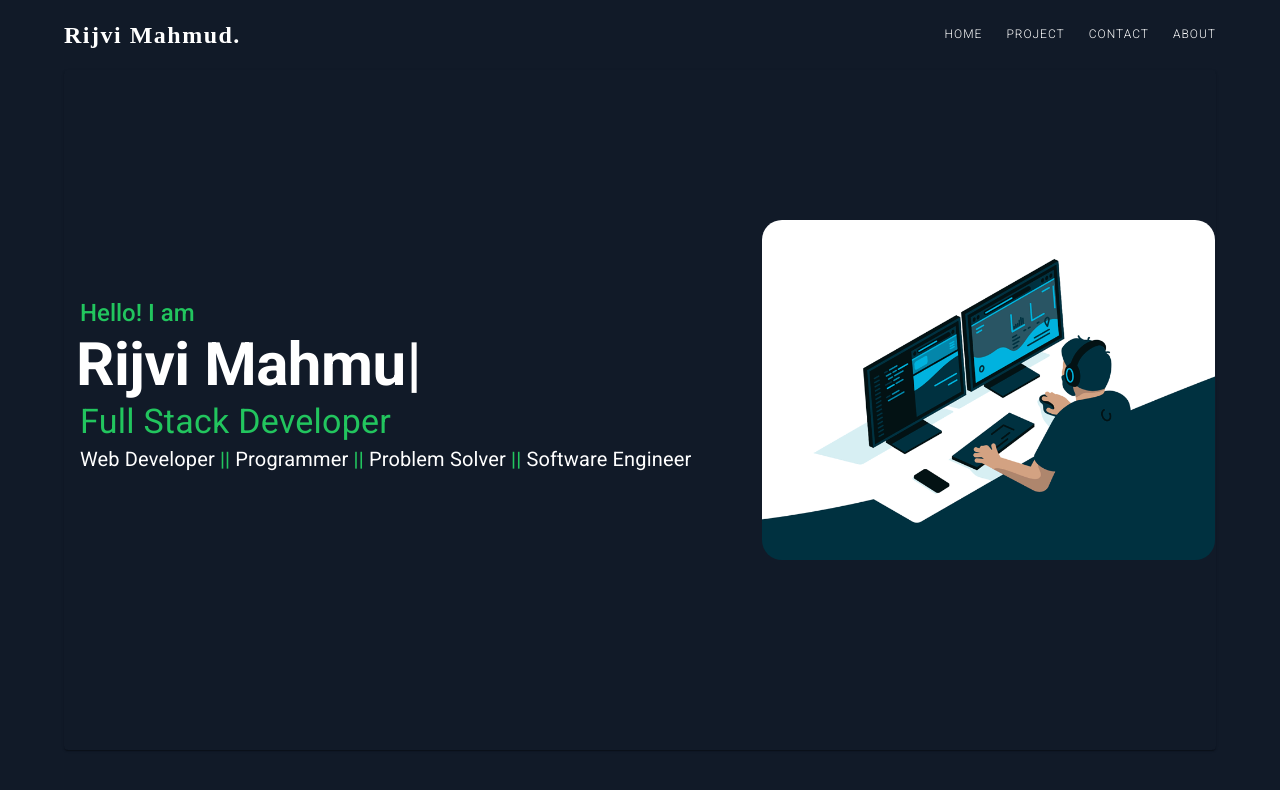
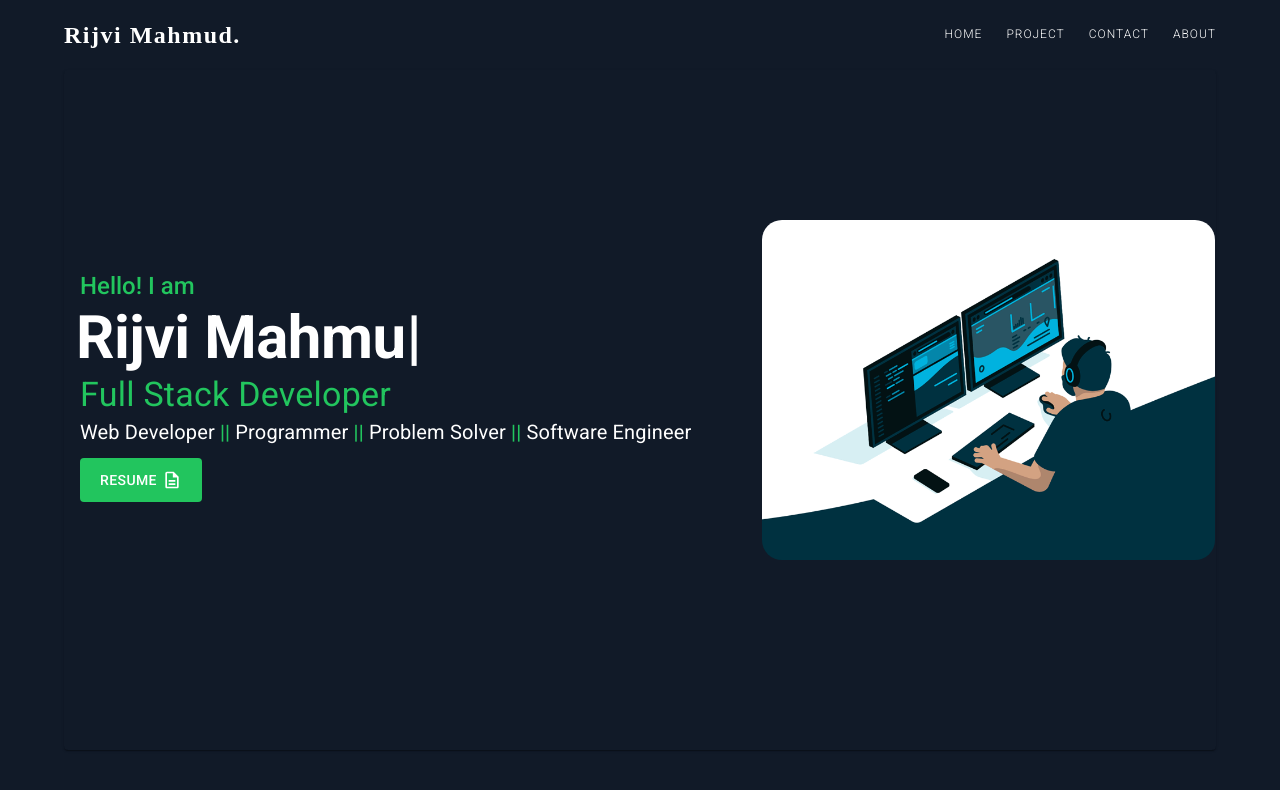
Before and after one commit to rijvimahmudd/portfolio, a React (Vite) app: page / in a window 1280 px wide. Shown: the top 790 px of the page. Built offline with nearby package versions, Linux system fonts and the light colour scheme; a web font is replaced by a local one.

Commit message:
work on resume button & make some changes on position

```diff
--- a/src/components/hero/index.jsx
+++ b/src/components/hero/index.jsx
@@ -1,9 +1,29 @@
-import { Box, Card, Typography, CardContent, CardMedia } from '@mui/material';
+import {
+	Box,
+	Card,
+	Typography,
+	CardContent,
+	CardMedia,
+	Link,
+	Button,
+} from '@mui/material';
 import Profession from './profession';
 import Typewriter from 'typewriter-effect';
+import DescriptionOutlinedIcon from '@mui/icons-material/DescriptionOutlined';
+import { styled } from '@mui/material/styles';
 
-const profession =
-	'Web Developer || Programmer || Problem Solver || Software Engineer';
+const profession = [
+	'web developer',
+	'programmer',
+	'problem solver',
+	'software engineer',
+];
+
+const BootstrapButton = styled(Button)({
+	'&:hover': {
+		backgroundColor: '#003140',
+	},
+});
 
 const Hero = () => {
 	return (
@@ -43,6 +63,33 @@ const Hero = () => {
 						Full Stack Developer
 					</Typography>
 					<Profession profession={profession} color={'#22c55e'}></Profession>
+
+					<BootstrapButton
+						sx={{
+							backgroundColor: '#22c55e',
+							padding: '10px 20px',
+							color: '#ffffff',
+							display: 'flex',
+							alignItems: 'center',
+							justifyContent: 'center',
+							gap: 0.6,
+							mt: 1.3,
+						}}
+					>
+						<Link
+							href="/Rijvi_Mahmud.pdf"
+							target={'_blank'}
+							color={'#ffffff'}
+							underline="none"
+						>
+							RESUME
+						</Link>
+						<DescriptionOutlinedIcon
+							sx={{
+								fontSize: '1.25rem',
+							}}
+						></DescriptionOutlinedIcon>
+					</BootstrapButton>
 				</CardContent>
 			</Box>
 			<CardMedia
--- a/src/components/hero/profession/index.jsx
+++ b/src/components/hero/profession/index.jsx
@@ -1,18 +1,48 @@
 import { Typography } from '@mui/material';
-import { string } from 'prop-types';
+import { string, array } from 'prop-types';
+import React from 'react';
 
-const Profession = ({ profession = '', color = '' }) => {
-	const modifiedProfession = profession.split(' || ');
-	const result = modifiedProfession.map((element, index) => (
-		<>
-			{element}{' '}
-			{index < modifiedProfession.length - 1 && (
-				<Typography key={index} color={color} component={'span'} variant="h6">
-					||{' '}
-				</Typography>
-			)}
-		</>
-	));
+const Profession = ({ profession = [], color = '' }) => {
+	// const modifiedProfession = profession.split(' || ');
+	// const result = modifiedProfession.map((element, index) => (
+	// 	<>
+	// 		{element}{' '}
+	// 		{index < modifiedProfession.length - 1 && (
+	// 			<Typography key={index} color={color} component={'span'} variant="h6">
+	// 				||{' '}
+	// 			</Typography>
+	// 		)}
+	// 	</>
+	// ));
+
+	// const result = profession.map((element, index) => (
+	// 	<>
+	// 		{element}{' '}
+	// 		{index < profession.length - 1 && (
+	// 			<Typography key={index} color={color} component={'span'} variant="h6">
+	// 				||{' '}
+	// 			</Typography>
+	// 		)}
+	// 	</>
+	// ));
+
+	const result = profession.map((element, index) => {
+		const modifiedElem = element
+			.split(' ')
+			.map(elem => elem[0]?.toUpperCase() + elem.slice(1))
+			.join(' ');
+		return (
+			<React.Fragment key={index}>
+				{modifiedElem}{' '}
+				{index < profession.length - 1 && (
+					<Typography color={color} component={'span'} variant="h6">
+						||{' '}
+					</Typography>
+				)}
+			</React.Fragment>
+		);
+	});
+
 	return (
 		<Typography variant="h6" color="#ffffff" fontWeight={'regular'}>
 			{result}
@@ -21,7 +51,7 @@ const Profession = ({ profession = '', color = '' }) => {
 };
 
 Profession.propTypes = {
-	profession: string,
+	profession: array,
 	color: string,
 };
 
```
Also changed, not shown: 1 other file (tests, documents, lock files or other folders).
